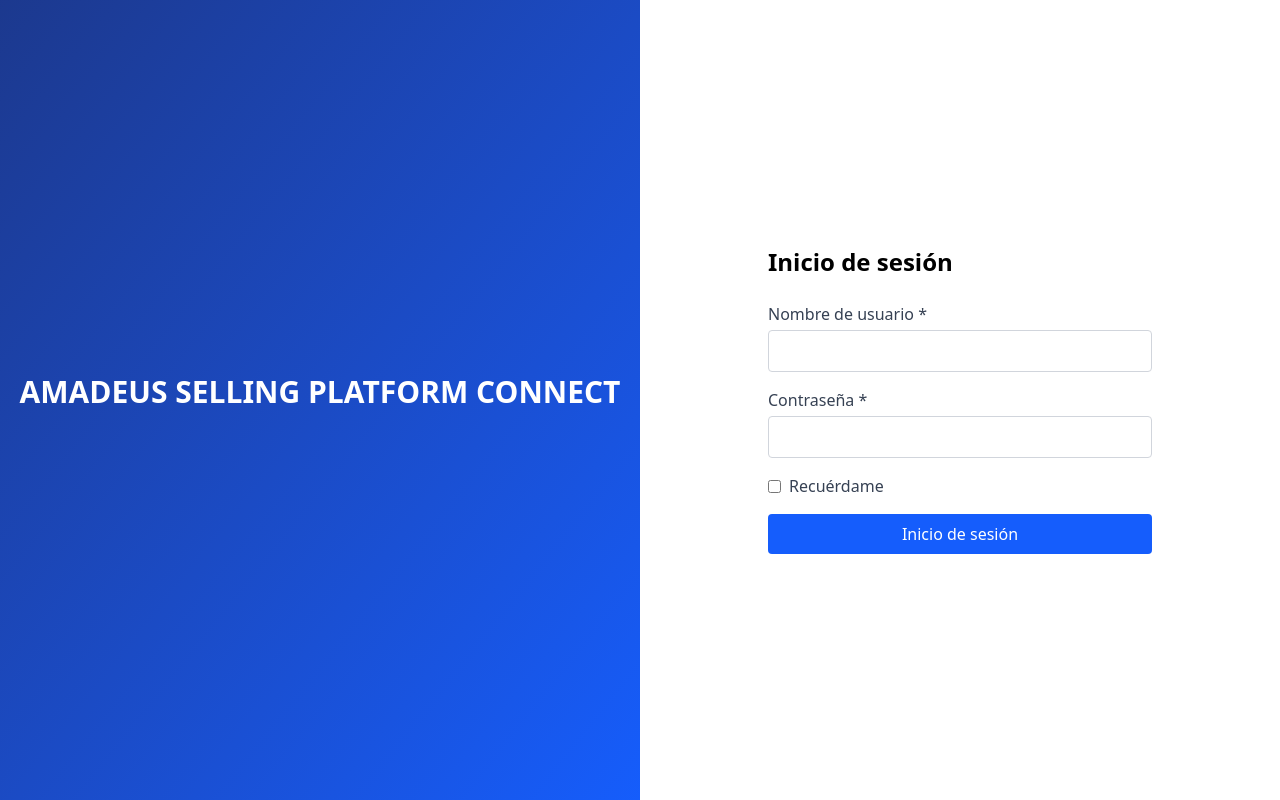
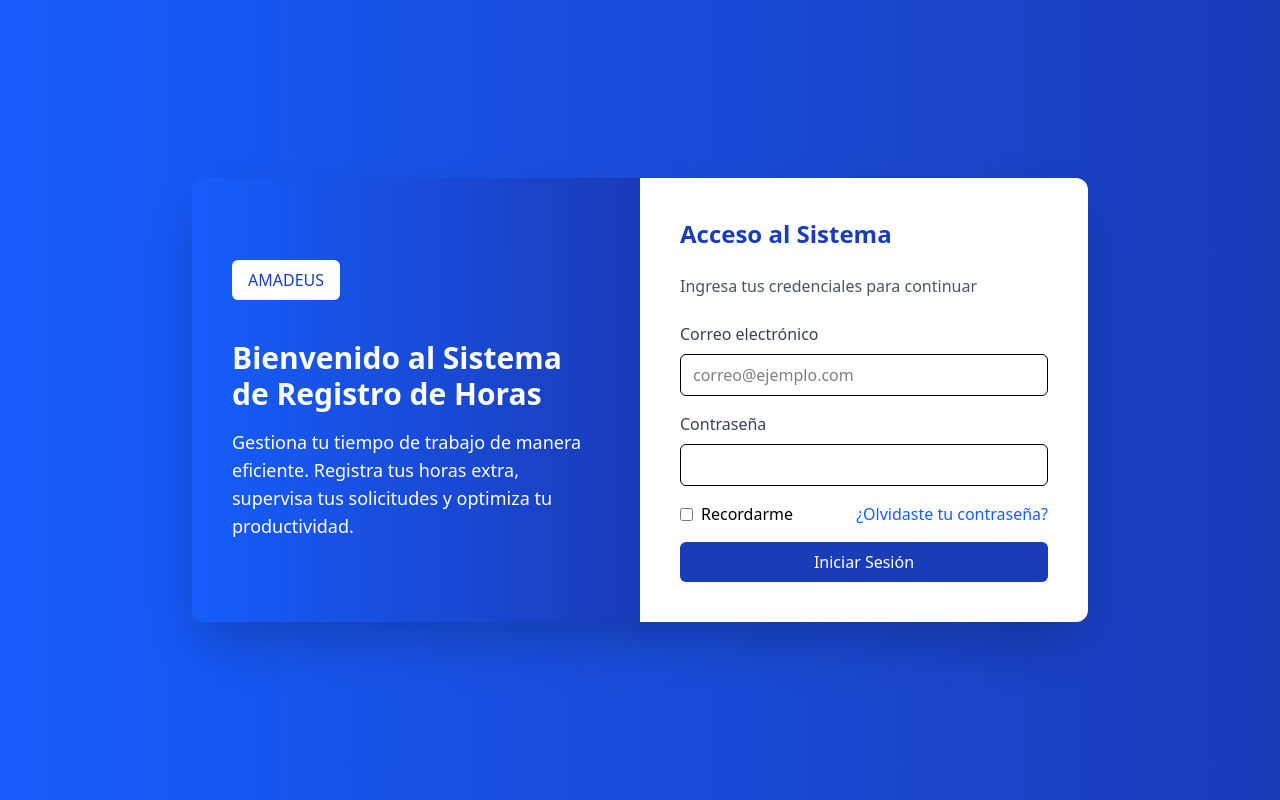
Before and after one commit to Teo1188/FrontEnd-Grupo5, a React (Vite) app: page / in a window 1280 px wide. Built offline with nearby package versions, Linux system fonts and the light colour scheme.

Commit message:
Subo login incompleto

```diff
--- a/src/App.jsx
+++ b/src/App.jsx
@@ -1,7 +1,142 @@
-import { BrowserRouter as Router, Routes, Route, Navigate } from "react-router-dom";
-import Login from "./pages/Login";
-import Dashboard from "./pages/Dashboard";
-import ExtraHour from "./pages/ExtraHour";
+import React, { useState } from 'react';
+import { BrowserRouter as Router, Routes, Route, Link } from "react-router-dom";
+
+const PasswordRecovery = () => {
+  const [email, setEmail] = useState('');
+
+  const handlePasswordRecovery = (e) => {
+    e.preventDefault();
+    alert('Instrucciones de recuperación enviadas');
+  };
+
+  return (
+    <div className="min-h-screen flex items-center justify-center bg-gradient-to-r from-blue-600 to-blue-800">
+      <div className="w-full max-w-md bg-white rounded-xl shadow-2xl p-10">
+        <div className="text-center mb-8">
+          <div className="bg-blue-800 text-white px-4 py-2 rounded-md inline-block mb-4">AMADEUS</div>
+          <h2 className="text-2xl font-bold text-blue-800 mb-4">Recuperación de Contraseña</h2>
+          <p className="text-gray-600">
+            Ingresa tu correo electrónico. Te enviaremos instrucciones para restablecer tu contraseña.
+          </p>
+        </div>
+
+        <form onSubmit={handlePasswordRecovery}>
+          <div className="mb-6">
+            <label className="block text-gray-700 mb-2">Correo electrónico</label>
+            <input
+              type="email"
+              value={email}
+              onChange={(e) => setEmail(e.target.value)}
+              className="w-full px-4 py-3 border rounded-md focus:outline-none focus:ring-2 focus:ring-blue-500"
+              placeholder="correo@ejemplo.com"
+              required
+            />
+          </div>
+
+          <button
+            type="submit"
+            className="w-full bg-blue-800 text-white py-3 rounded-md hover:bg-blue-900 transition duration-300 mb-4"
+          >
+            Enviar Instrucciones
+          </button>
+
+          <div className="text-center">
+            <Link
+              to="/login"
+              className="text-blue-600 hover:underline"
+            >
+              Volver al Inicio de Sesión
+            </Link>
+          </div>
+        </form>
+      </div>
+    </div>
+  );
+};
+
+const Login = () => {
+  const [email, setEmail] = useState('');
+  const [password, setPassword] = useState('');
+
+  const handleLogin = (e) => {
+    e.preventDefault();
+    window.location.href = '/dashboard';
+  };
+
+  return (
+    <div className="min-h-screen flex items-center justify-center bg-gradient-to-r from-blue-600 to-blue-800">
+      <div className="w-full max-w-4xl flex rounded-xl overflow-hidden shadow-2xl">
+        <div className="w-1/2 bg-gradient-to-r from-blue-600 to-blue-800 text-white p-10 flex flex-col justify-center">
+          <div className="mb-6">
+            <div className="bg-white text-blue-800 px-4 py-2 rounded-md inline-block mb-4">AMADEUS</div>
+          </div>
+          <h2 className="text-3xl font-bold mb-4">Bienvenido al Sistema de Registro de Horas</h2>
+          <p className="text-lg">
+            Gestiona tu tiempo de trabajo de manera eficiente. Registra tus horas extra, supervisa tus solicitudes y optimiza tu productividad.
+          </p>
+        </div>
+
+        <div className="w-1/2 bg-white p-10 flex flex-col justify-center">
+          <h3 className="text-2xl font-bold text-blue-800 mb-6">Acceso al Sistema</h3>
+          <p className="mb-6 text-gray-600">Ingresa tus credenciales para continuar</p>
+
+          <form onSubmit={handleLogin}>
+            <div className="mb-4">
+              <label className="block text-gray-700 mb-2">Correo electrónico</label>
+              <input
+                type="email"
+                value={email}
+                onChange={(e) => setEmail(e.target.value)}
+                className="w-full px-3 py-2 border rounded-md focus:outline-none focus:ring-2 focus:ring-blue-500"
+                placeholder="correo@ejemplo.com"
+                required
+              />
+            </div>
+            <div className="mb-4">
+              <label className="block text-gray-700 mb-2">Contraseña</label>
+              <input
+                type="password"
+                value={password}
+                onChange={(e) => setPassword(e.target.value)}
+                className="w-full px-3 py-2 border rounded-md focus:outline-none focus:ring-2 focus:ring-blue-500"
+                required
+              />
+            </div>
+            <div className="flex items-center justify-between mb-4">
+              <div className="flex items-center">
+                <input
+                  type="checkbox"
+                  className="mr-2"
+                />
+                <span>Recordarme</span>
+              </div>
+              <Link
+                to="/password-recovery"
+                className="text-blue-600 hover:underline"
+              >
+                ¿Olvidaste tu contraseña?
+              </Link>
+            </div>
+            <button
+              type="submit"
+              className="w-full bg-blue-800 text-white py-2 rounded-md hover:bg-blue-900 transition duration-300"
+            >
+              Iniciar Sesión
+            </button>
+          </form>
+        </div>
+      </div>
+    </div>
+  );
+};
+
+const Dashboard = () => {
+  return <div>Dashboard Content</div>;
+};
+
+const ExtraHour = () => {
+  return <div>Extra Hours Content</div>;
+};
 
 const App = () => {
   return (
@@ -9,11 +144,12 @@
       <Routes>
         <Route path="/" element={<Login />} />
         <Route path="/login" element={<Login />} />
+        <Route path="/password-recovery" element={<PasswordRecovery />} />
         <Route path="/dashboard" element={<Dashboard />} />
         <Route path="/extrahours" element={<ExtraHour />} />
       </Routes>
     </Router>
-  )
-}
+  );
+};
 
-export default App
+export default App;
--- a/src/components/Header.jsx
+++ b/src/components/Header.jsx
@@ -11,31 +11,28 @@
 
 const navigation = [
     { name: 'Dashboard', href: '/dashboard'},
-    { name: 'Extra hours', href: '/extrahours'},
+    { name: 'Horas Extra', href: '/extrahours'},
 ]
 const userNavigation = [
-    { name: 'Your Profile', href: '#' },
-    { name: 'Settings', href: '#' },
-    { name: 'Sign out', href: '#' },
+    { name: 'Tu Perfil', href: '#' },
+    { name: 'Configuraciones', href: '#' },
+    { name: 'Cerrar Sesión', href: '/login' },
 ]
 
 function classNames(...classes) {
     return classes.filter(Boolean).join(' ')
 }
 
-
 const Header = () =>{
     return(
-        <Disclosure as="nav" className="bg-gray-800">
+        <Disclosure as="nav" className="bg-blue-800">
         <div className="mx-auto max-w-7xl px-4 sm:px-6 lg:px-8">
           <div className="flex h-16 items-center justify-between">
             <div className="flex items-center">
               <div className="shrink-0">
-                <img
-                  alt="Your Company"
-                  src="https://tailwindcss.com/plus-assets/img/logos/mark.svg?color=indigo&shade=500"
-                  className="size-8"
-                />
+                <div className="bg-white text-blue-800 px-3 py-1 rounded-md text-lg font-bold">
+                  AMADEUS
+                </div>
               </div>
               <div className="hidden md:block">
                 <div className="ml-10 flex items-baseline space-x-4">
@@ -45,7 +42,7 @@
                       to={item.href}
                       className={({ isActive }) =>
                         classNames(
-                            isActive ? 'bg-gray-900 text-white' : 'text-gray-300 hover:bg-gray-700 hover:text-white',
+                            isActive ? 'bg-blue-900 text-white' : 'text-white hover:bg-blue-700 hover:text-white',
                             'rounded-md px-3 py-2 text-sm font-medium',
                           )
                       }
@@ -60,32 +57,37 @@
               <div className="ml-4 flex items-center md:ml-6">
                 <button
                   type="button"
-                  className="relative rounded-full bg-gray-800 p-1 text-gray-400 hover:text-white focus:ring-2 focus:ring-white focus:ring-offset-2 focus:ring-offset-gray-800 focus:outline-hidden"
+                  className="relative rounded-full bg-blue-800 p-1 text-white hover:bg-blue-700 focus:ring-2 focus:ring-white focus:ring-offset-2 focus:ring-offset-blue-800 focus:outline-none"
                 >
                   <span className="absolute -inset-1.5" />
-                  <span className="sr-only">View notifications</span>
+                  <span className="sr-only">Ver notificaciones</span>
                   <BellIcon aria-hidden="true" className="size-6" />
                 </button>
                 <Menu as="div" className="relative ml-3">
                   <div>
-                    <MenuButton className="relative flex max-w-xs items-center rounded-full bg-gray-800 text-sm focus:ring-2 focus:ring-white focus:ring-offset-2 focus:ring-offset-gray-800 focus:outline-hidden">
+                    <MenuButton className="relative flex max-w-xs items-center rounded-full bg-blue-800 text-sm focus:ring-2 focus:ring-white focus:ring-offset-2 focus:ring-offset-blue-800 focus:outline-none">
                       <span className="absolute -inset-1.5" />
-                      <span className="sr-only">Open user menu</span>
+                      <span className="sr-only">Abrir menú de usuario</span>
                       <img alt="" src={user.imageUrl} className="size-8 rounded-full" />
                     </MenuButton>
                   </div>
                   <MenuItems
                     transition
-                    className="absolute right-0 z-10 mt-2 w-48 origin-top-right rounded-md bg-white py-1 ring-1 shadow-lg ring-black/5 transition focus:outline-hidden data-closed:scale-95 data-closed:transform data-closed:opacity-0 data-enter:duration-100 data-enter:ease-out data-leave:duration-75 data-leave:ease-in"
+                    className="absolute right-0 z-10 mt-2 w-48 origin-top-right rounded-md bg-white py-1 shadow-lg ring-1 ring-black/5 focus:outline-none"
                   >
                     {userNavigation.map((item) => (
                       <MenuItem key={item.name}>
-                        <a
-                          href={item.href}
-                          className="block px-4 py-2 text-sm text-gray-700 data-focus:bg-gray-100 data-focus:outline-hidden"
-                        >
-                          {item.name}
-                        </a>
+                        {({ active }) => (
+                          <a
+                            href={item.href}
+                            className={classNames(
+                              active ? 'bg-gray-100' : '',
+                              'block px-4 py-2 text-sm text-gray-700'
+                            )}
+                          >
+                            {item.name}
+                          </a>
+                        )}
                       </MenuItem>
                     ))}
                   </MenuItems>
@@ -93,9 +95,9 @@
               </div>
             </div>
             <div className="-mr-2 flex md:hidden">
-              <DisclosureButton className="group relative inline-flex items-center justify-center rounded-md bg-gray-800 p-2 text-gray-400 hover:bg-gray-700 hover:text-white focus:ring-2 focus:ring-white focus:ring-offset-2 focus:ring-offset-gray-800 focus:outline-hidden">
+              <DisclosureButton className="group relative inline-flex items-center justify-center rounded-md bg-blue-800 p-2 text-white hover:bg-blue-700 focus:ring-2 focus:ring-white focus:ring-offset-2 focus:ring-offset-blue-800 focus:outline-none">
                 <span className="absolute -inset-0.5" />
-                <span className="sr-only">Open main menu</span>
+                <span className="sr-only">Abrir menú principal</span>
                 <Bars3Icon aria-hidden="true" className="block size-6 group-data-open:hidden" />
                 <XMarkIcon aria-hidden="true" className="hidden size-6 group-data-open:block" />
               </DisclosureButton>
@@ -108,33 +110,34 @@
             {navigation.map((item) => (
               <DisclosureButton
                 key={item.name}
-                as="a"
-                href={item.href}
-                aria-current={item.current ? 'page' : undefined}
-                className={classNames(
-                  item.current ? 'bg-gray-900 text-white' : 'text-gray-300 hover:bg-gray-700 hover:text-white',
-                  'block rounded-md px-3 py-2 text-base font-medium',
-                )}
+                as={NavLink}
+                to={item.href}
+                className={({ isActive }) =>
+                  classNames(
+                    isActive ? 'bg-blue-900 text-white' : 'text-white hover:bg-blue-700',
+                    'block rounded-md px-3 py-2 text-base font-medium'
+                  )
+                }
               >
                 {item.name}
               </DisclosureButton>
             ))}
           </div>
-          <div className="border-t border-gray-700 pt-4 pb-3">
+          <div className="border-t border-blue-700 pt-4 pb-3">
             <div className="flex items-center px-5">
               <div className="shrink-0">
                 <img alt="" src={user.imageUrl} className="size-10 rounded-full" />
               </div>
               <div className="ml-3">
-                <div className="text-base/5 font-medium text-white">{user.name}</div>
-                <div className="text-sm font-medium text-gray-400">{user.email}</div>
+                <div className="text-base font-medium text-white">{user.name}</div>
+                <div className="text-sm font-medium text-blue-200">{user.email}</div>
               </div>
               <button
                 type="button"
-                className="relative ml-auto shrink-0 rounded-full bg-gray-800 p-1 text-gray-400 hover:text-white focus:ring-2 focus:ring-white focus:ring-offset-2 focus:ring-offset-gray-800 focus:outline-hidden"
+                className="relative ml-auto shrink-0 rounded-full bg-blue-800 p-1 text-white hover:bg-blue-700 focus:ring-2 focus:ring-white focus:ring-offset-2 focus:ring-offset-blue-800 focus:outline-none"
               >
                 <span className="absolute -inset-1.5" />
-                <span className="sr-only">View notifications</span>
+                <span className="sr-only">Ver notificaciones</span>
                 <BellIcon aria-hidden="true" className="size-6" />
               </button>
             </div>
@@ -144,7 +147,7 @@
                   key={item.name}
                   as="a"
                   href={item.href}
-                  className="block rounded-md px-3 py-2 text-base font-medium text-gray-400 hover:bg-gray-700 hover:text-white"
+                  className="block rounded-md px-3 py-2 text-base font-medium text-white hover:bg-blue-700"
                 >
                   {item.name}
                 </DisclosureButton>
--- a/src/main.jsx
+++ b/src/main.jsx
@@ -1,6 +1,7 @@
 import { StrictMode } from 'react'
 import { createRoot } from 'react-dom/client'
 import App from './App.jsx'
+
 
 createRoot(document.getElementById('root')).render(
   <StrictMode>
```
